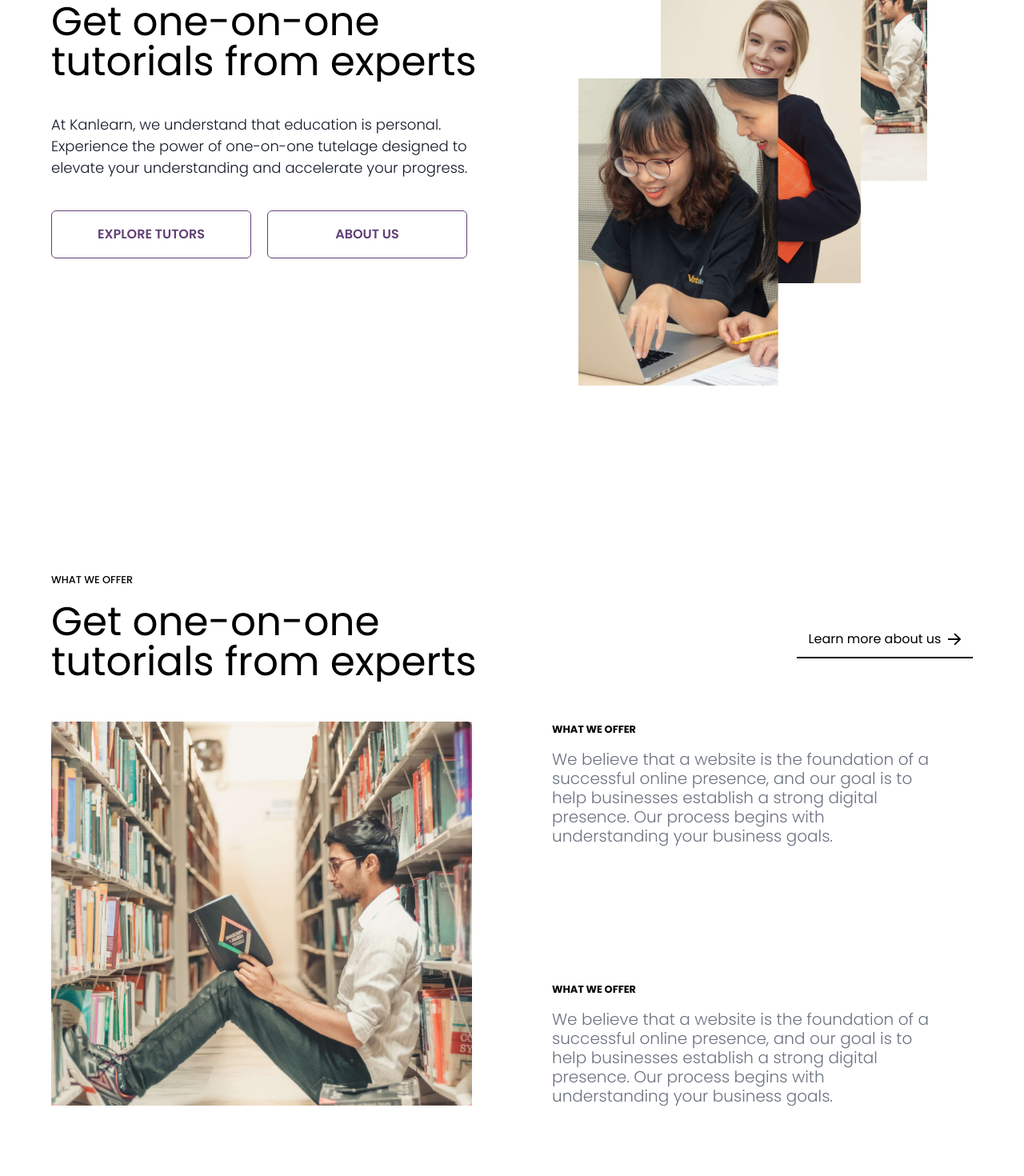
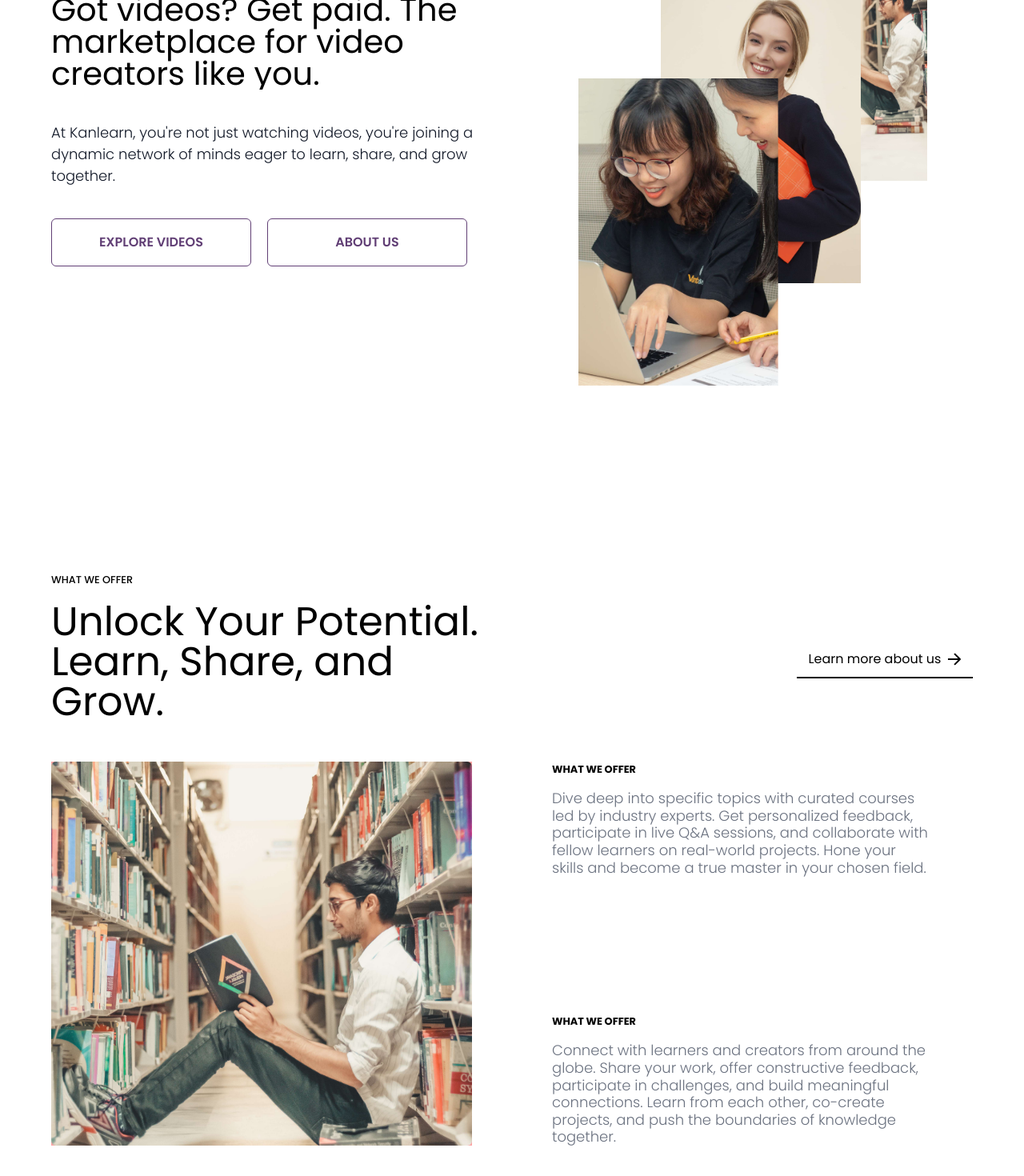
Before and after one commit to kuipid01/kanlearn, a React (Vite) app: page / in a window 1280 px wide. Shown: the part 318-1788 px from the top of the page at 80% size. Built offline with nearby package versions, Linux system fonts and the light colour scheme; no server answers; the database is empty.

Commit message:
new petty changes

```diff
--- a/src/comp/Button.jsx
+++ b/src/comp/Button.jsx
@@ -2,7 +2,7 @@ import { Link } from "react-router-dom";
 import { motion } from "framer-motion";
 import { useState } from "react";
 
-export const Btn = ({ text, bg, width, height, mainpage }) => {
+export const Btn = ({ text, bg,link, width, height, mainpage }) => {
   const [animatey, setAnimate] = useState(false);
   return (
     <Link
@@ -10,10 +10,11 @@ export const Btn = ({ text, bg, width, height, mainpage }) => {
         height: height,
         width: width,
       }}
+
       onMouseEnter={() => setAnimate(true)}
       onMouseLeave={() => setAnimate(false)}
       className={`  relative  transition ease-in-out duration-300  font-[600] uppercase rounded-md flex justify-center items-center border text-[#613f75] border-[#613f75]`}
-      to=""
+      to={link}
     >
       {text}
       <motion.svg
--- a/src/comp/Landingpage.jsx
+++ b/src/comp/Landingpage.jsx
@@ -101,8 +101,8 @@ const Landingpage = () => {
             type: 'linear',
           }}
         >
-          <h1 className="text-[35px] leading-[100%] font-[400] md:text-[50px]">
-            Get one-on-one tutorials from experts
+          <h1 className="text-[30px] leading-[100%] font-[400] md:text-[40px]">
+          Got videos? Get paid. The marketplace for video creators like you.
           </h1>
         </motion.div>
         <motion.p
@@ -131,9 +131,7 @@ const Landingpage = () => {
           }}
           className="text-[18px] text-gray-900 font-[300]"
         >
-          At Kanlearn, we understand that education is personal. Experience the
-          power of one-on-one tutelage designed to elevate your understanding
-          and accelerate your progress.
+        At Kanlearn, you're not just watching videos, you're joining a dynamic network of minds eager to learn, share, and grow together.
         </motion.p>
         <motion.div
           initial={{
@@ -164,7 +162,8 @@ const Landingpage = () => {
           <Btn
             height={60}
             width={250}
-            text="Explore Tutors"
+            text="Explore Videos"
+            link='Videos'
             bg={true}
             mainpage={true}
           />
@@ -172,6 +171,7 @@ const Landingpage = () => {
             height={60}
             width={250}
             text="About Us"
+            link='About'
             bg={false}
             mainpage={true}
           />
--- a/src/comp/Offer.jsx
+++ b/src/comp/Offer.jsx
@@ -1,67 +1,67 @@
-import React, { useRef } from "react";
-import { TranslateButton } from "./Button";
-import { useInView } from "framer-motion";
-import { motion } from "framer-motion";
+import React, { useRef } from 'react'
+import { TranslateButton } from './Button'
+import { useInView } from 'framer-motion'
+import { motion } from 'framer-motion'
 const Offer = () => {
-  const divRef = useRef(null);
-  const isInView = useInView(divRef,{
-    amount: .2, once:true
-  });
+  const divRef = useRef(null)
+  const isInView = useInView(divRef, {
+    amount: 0.2,
+    once: true,
+  })
 
   const textAnim = {
     initial: {
-      clipPath: "polygon(0% 0%, 0% 0%, 0% 100%, 0% 100%)",
+      clipPath: 'polygon(0% 0%, 0% 0%, 0% 100%, 0% 100%)',
       y: 200,
-      rotateZ: "10deg",
+      rotateZ: '10deg',
       x: -50,
       opacity: 0,
     },
     animate: {
-      clipPath: "polygon(0 0, 100% 0%, 100% 100%, 0% 100%)",
+      clipPath: 'polygon(0 0, 100% 0%, 100% 100%, 0% 100%)',
       y: 0,
-      rotateZ: "0deg",
+      rotateZ: '0deg',
       x: 0,
       opacity: 1,
     },
-  };
+  }
   const imgAnim = {
     initial: {
-      clipPath: "polygon(0% 0%, 0% 0%, 0% 100%, 0% 100%)",
+      clipPath: 'polygon(0% 0%, 0% 0%, 0% 100%, 0% 100%)',
 
       opacity: 0,
-      rotateZ: "2deg",
+      rotateZ: '2deg',
       x: -10,
     },
     animate: {
-      clipPath: "polygon(0 0, 100% 0%, 100% 100%, 0% 100%)",
+      clipPath: 'polygon(0 0, 100% 0%, 100% 100%, 0% 100%)',
       x: 0,
-      rotateZ: "0deg",
+      rotateZ: '0deg',
       opacity: 1,
-
     },
-  };
+  }
   return (
-    <div ref={divRef}  className="w-[90%]  mx-auto  min-h-screen">
+    <div ref={divRef} className="w-[90%]  mx-auto  min-h-screen">
       <small className=" uppercase font-medium">What we offer</small>
       <div className=" mt-4 mb-[50px] flex items-center justify-between">
         <motion.h1
           variants={textAnim}
           initial="initial"
-          animate={isInView ? "animate" : "initial"}
+          animate={isInView ? 'animate' : 'initial'}
           transition={{
             duration: 1,
-            type: "linear",
+            type: 'linear',
           }}
           className="text-[35px]   md:w-1/2 leading-[100%] font-[400] md:text-[50px]"
         >
-          Get one-on-one tutorials from experts
+          Unlock Your Potential. Learn, Share, and Grow.
         </motion.h1>
         <div className="w-fit hidden md:flex h-fit pb-1 border-b-2 border-black">
           <TranslateButton
             width={220}
             height={35}
-            img='/arrow.svg'
-            text={"Learn more about us "}
+            img="/arrow.svg"
+            text={'Learn more about us '}
           />
         </div>
       </div>
@@ -70,11 +70,11 @@ const Offer = () => {
         <motion.div
           variants={imgAnim}
           initial="initial"
-          animate={isInView ? "animate" : "initial"}
+          animate={isInView ? 'animate' : 'initial'}
           transition={{
             duration: 1,
-            delay: .5,
-            type: "linear",
+            delay: 0.5,
+            type: 'linear',
           }}
           className=" h-[50vh] bg-red-300 md:flex-1  md:h-full"
         >
@@ -89,11 +89,11 @@ const Offer = () => {
             <motion.small
               variants={imgAnim}
               initial="initial"
-              animate={isInView ? "animate" : "initial"}
+              animate={isInView ? 'animate' : 'initial'}
               transition={{
                 duration: 1,
                 delay: 0.5,
-                type: "linear",
+                type: 'linear',
               }}
               className=" uppercase font-bold"
             >
@@ -102,29 +102,30 @@ const Offer = () => {
             <motion.p
               variants={imgAnim}
               initial="initial"
-              animate={isInView ? "animate" : "initial"}
+              animate={isInView ? 'animate' : 'initial'}
               transition={{
                 duration: 0.5,
                 delay: 1,
-                type: "linear",
+                type: 'linear',
               }}
-              className="font-light w-full md:w-[90%] text-gray-500 md:leading-[120%] leading-[40px] text-[20px]"
+              className="font-light w-full md:w-[90%] text-gray-500 md:leading-[120%] leading-[40px] text-[18px]"
             >
-              We believe that a website is the foundation of a successful online
-              presence, and our goal is to help businesses establish a strong
-              digital presence. Our process begins with understanding your
-              business goals.
+              Dive deep into specific topics with curated courses led by
+              industry experts. Get personalized feedback, participate in live
+              Q&A sessions, and collaborate with fellow learners on real-world
+              projects. Hone your skills and become a true master in your chosen
+              field.
             </motion.p>
           </div>
           <div className="flex flex-col gap-4">
             <motion.small
               variants={imgAnim}
               initial="initial"
-              animate={isInView ? "animate" : "initial"}
+              animate={isInView ? 'animate' : 'initial'}
               transition={{
                 duration: 1,
                 delay: 0.5,
-                type: "linear",
+                type: 'linear',
               }}
               className=" uppercase font-bold"
             >
@@ -133,24 +134,24 @@ const Offer = () => {
             <motion.p
               variants={imgAnim}
               initial="initial"
-              animate={isInView ? "animate" : "initial"}
+              animate={isInView ? 'animate' : 'initial'}
               transition={{
                 duration: 0.5,
                 delay: 1,
-                type: "linear",
+                type: 'linear',
               }}
-              className="font-light w-full md:w-[90%] text-gray-500 md:leading-[120%] leading-[40px] text-[20px]"
+              className="font-light w-full md:w-[90%] text-gray-500 md:leading-[120%] leading-[40px] text-[18px]"
             >
-              We believe that a website is the foundation of a successful online
-              presence, and our goal is to help businesses establish a strong
-              digital presence. Our process begins with understanding your
-              business goals.
+              Connect with learners and creators from around the globe. Share
+              your work, offer constructive feedback, participate in challenges,
+              and build meaningful connections. Learn from each other, co-create
+              projects, and push the boundaries of knowledge together.
             </motion.p>
           </div>
         </div>
       </div>
     </div>
-  );
-};
+  )
+}
 
-export default Offer;
+export default Offer
--- a/src/main.jsx
+++ b/src/main.jsx
@@ -70,9 +70,7 @@ const router = createBrowserRouter([
           <>
             <ScrollRestoration />
             <AuthProvider>
-              <PrivateRoutes>
-                <About />
-              </PrivateRoutes>
+              <About />
             </AuthProvider>
           </>
         ),
```
